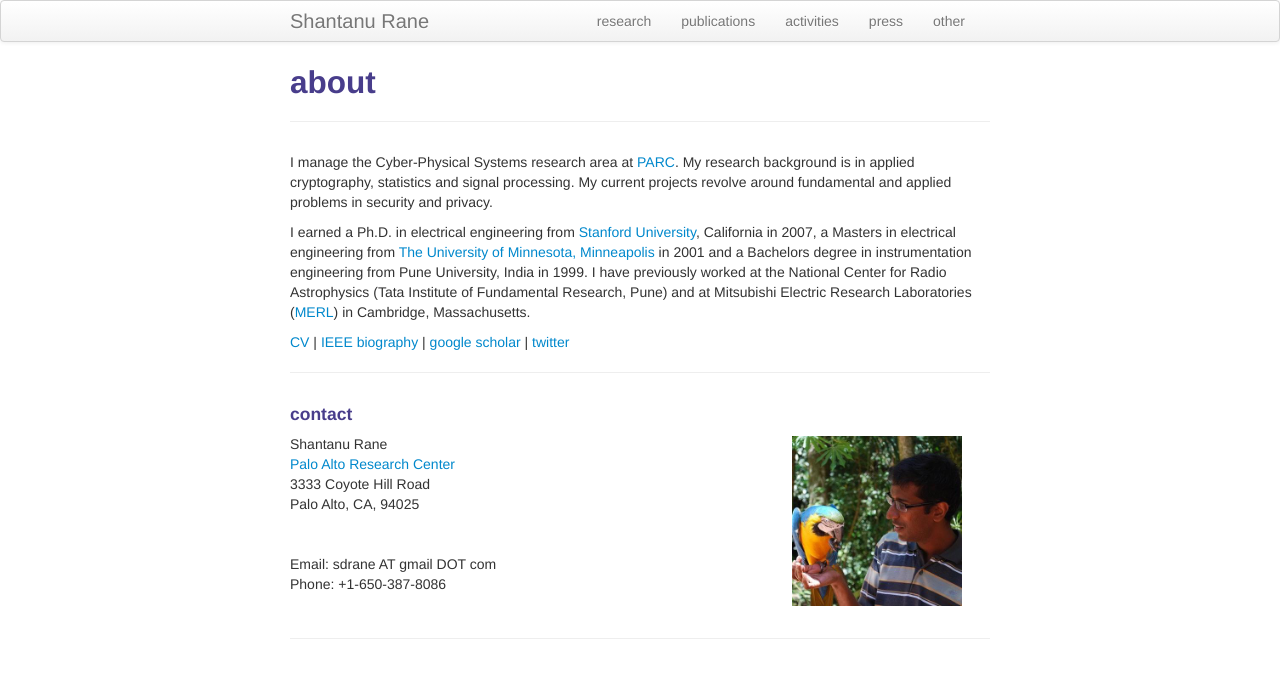
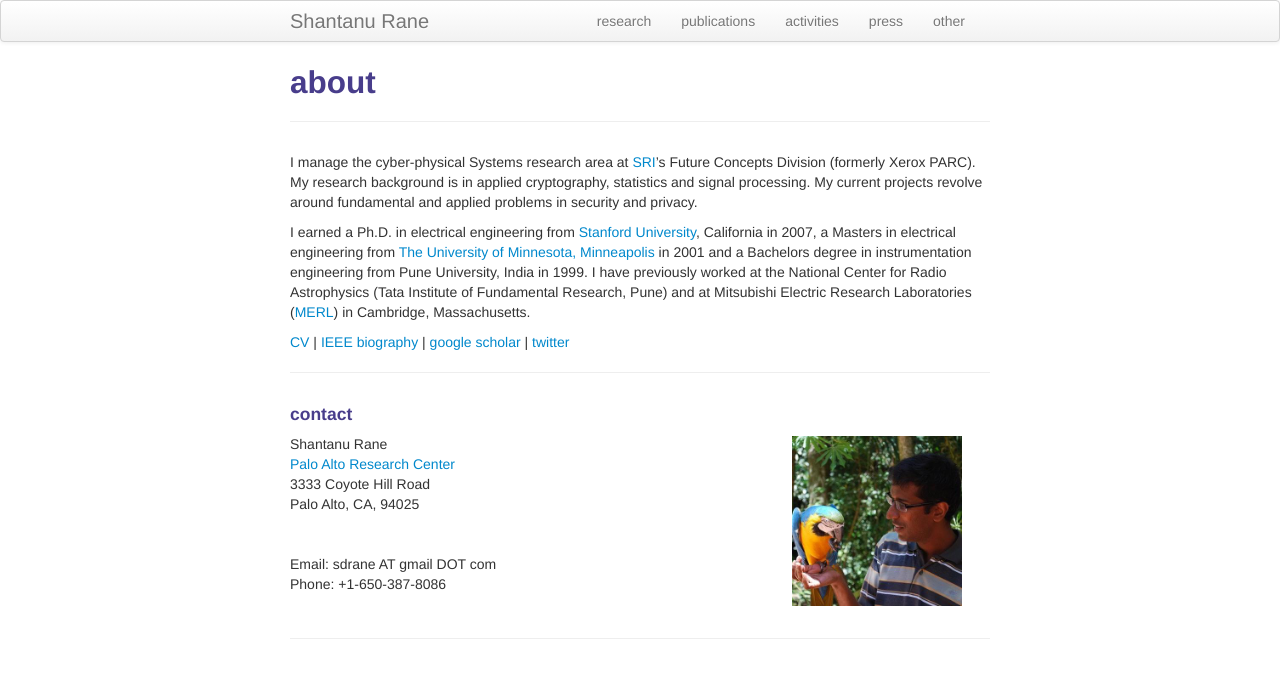
Before and after one commit to shantanudrane/shantanudrane.github.io, a Jekyll site: the page built from index.md, in a window 1280 px wide. Shown: the top 678 px of the page. Built offline with Jekyll 4.4.1, drawn with Linux system fonts in a browser that asks for light colours.

Commit message:
Updated affiliation from PARC to SRI

```diff
--- a/index.md
+++ b/index.md
@@ -4,8 +4,7 @@ title: about
 description: Shantanu Rane is a researcher in security and privacy at the Palo Alto Research Center.
 ---
 
-I manage the Cyber-Physical Systems research area at
-[PARC](https://www.parc.com). My research background is in applied cryptography, statistics and signal processing. My current projects revolve around fundamental and applied problems in security and privacy.
+I manage the cyber-physical Systems research area at [SRI](https://www.sri.com)'s Future Concepts Division (formerly Xerox PARC). My research background is in applied cryptography, statistics and signal processing. My current projects revolve around fundamental and applied problems in security and privacy.
 
 I earned a Ph.D. in electrical engineering from [Stanford
 University](https://www.stanford.edu), California in 2007, a Masters in
```
